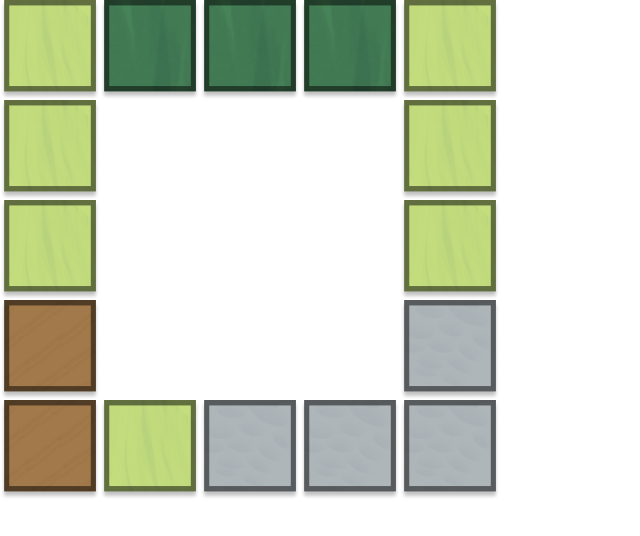
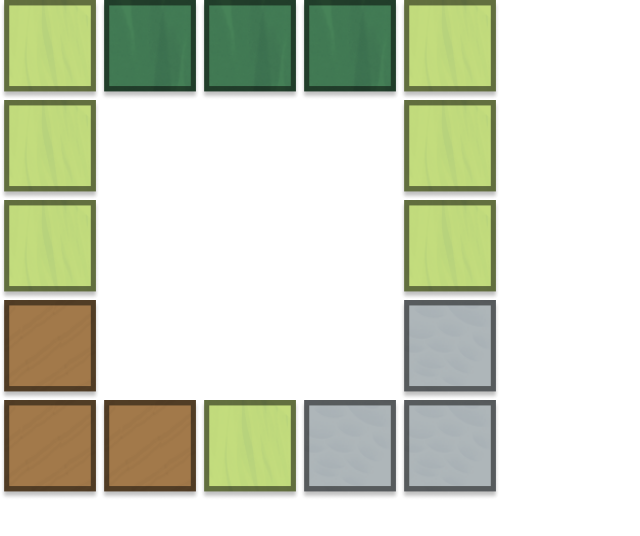
Before and after one commit to heokyunam/NewRegionBoard, a Nuxt app: page / in a window 1280 px wide. Shown: the top 536 px of the page, without its empty margins (0-640 px from the left). Built offline with nearby package versions, Linux system fonts and the light colour scheme.

Commit message:
[리팩터링] composables/map.ts 통합

```diff
--- a/app.vue
+++ b/app.vue
@@ -1,9 +1,7 @@
 <template>
-    <Map :maps="maps"/>
+    <Map />
 </template>
 <script lang='ts' setup>
-    import getMap from '@/composables/map';
-    const { maps } = getMap();
 
     onMounted(() => {
 
--- a/components/map/index.vue
+++ b/components/map/index.vue
@@ -1,22 +1,15 @@
+
 <template>
     <div class="container">
-        <div class="item" :class="tile.className" v-for="tile in maps" :key="tile.id">
+        <div class="item" :class="tile.className" v-for="tile in drawings" :key="tile.id">
             <img v-if="tile.tileType !== 'Empty'" :src="tile.tileImageUrl" />
         </div>
     </div>
 </template>
 <script lang='ts' setup>
-    import { Tile } from '@/composables/tile';
+    import { getMap } from "~/composables/map";
 
-    const { tiles } = defineProps({
-        tiles: {
-            type: Array as PropType<Tile[]>
-        },
-        maps: {
-            type: Array as PropType<(Tile)[]>,
-            required: true
-        }
-    })
+    const { maps, drawings } = getMap();
 </script>
 <style lang='scss'>
     .container {
--- a/composables/map.ts
+++ b/composables/map.ts
@@ -1,14 +1,10 @@
+import { TileType } from "./map.type";
+import tileImageDirt from "@/assets/images/dirt.png";
+import tileImageField from "@/assets/images/field.png";
+import tileImageForest from "@/assets/images/forest.png";
+import tileImageMountain from "@/assets/images/mountain.png";
 
-/*
-4 5  6  7  8
-3          9
-2          10
-1          11
-0 15 14 13 12
-*/
 
-const getMap = () => {
-    const tiles = tileTypes.map(mapTileFunc);
 const tileGrid = [
     4, 5,    6,    7,    8,
     3, null, null, null, 9,
@@ -16,25 +12,48 @@ const getMap = () => {
     1, null, null, null, 11,
     0, 15,   14,   13,   12
 ];
-    const maps = tileGrid.map((tileNo, idx): Tile => {
-        if(tileNo !== null) {
-            return tiles[tileNo];
+
+const tileTypes: TileType[] = [
+    'Dirt', 'Dirt', 'Field', 'Field', 'Field',
+    'Forest', 'Forest', 'Forest', 'Field',
+    'Field', 'Field', 'Mountain', 'Mountain',
+    'Mountain', 'Field', 'Dirt', 'Dirt',
+];
+
+const imageUrls = new Map<TileType, string | null>();
+
+imageUrls.set('Dirt', tileImageDirt);
+imageUrls.set('Field', tileImageField);
+imageUrls.set('Forest', tileImageForest);
+imageUrls.set('Mountain', tileImageMountain);
+imageUrls.set('Empty', null);
+
+export const getMap = () => {
+    const maps = ref<Tile[]>([]);
+    const drawings = ref<Tile[]>([]);
+
+    maps.value = tileTypes.map((tileType, idx) => {
+        const tileImageUrl = imageUrls.get(tileType);
+        return {
+            tileType,
+            tileUnit: 'Empty',
+            id: `${tileType}-${idx}`,
+            tileImageUrl
+        }
+    });
+
+    drawings.value = tileGrid.map((tile, idx) => {
+        if(tile !== null) {
+            return maps.value[tile];
         } else {
             return {
                 tileType: 'Empty',
                 tileUnit: 'Empty',
-                id: `map-${idx}`,
-                x: 0,
-                y: 0,
-                tileImageUrl: '',
-                className: ''
-            };
+                id: `Empty-${idx}`,
+                tileImageUrl: null
+            }
         }
     })
 
-    return {
-        maps
+    return { maps, drawings };
 }
-}
-
-export default getMap;
--- /dev/null
+++ b/composables/map.type.ts
@@ -0,0 +1,10 @@
+
+export declare type TileType = 'Field' | 'Dirt' | 'Forest' | 'Mountain' | 'Empty';
+export declare type TileUnit = 'Empty' | 'Player' | 'Rabbit' | 'Deer' | 'Wolf' | 'Bear';
+
+export interface Tile {
+    tileType: TileType;
+    tileUnit: TileUnit;
+    id: string;
+    tileImageUrl: string | null;
+}
--- a/composables/tile.ts
+++ /dev/null
@@ -1,54 +0,0 @@
-import tileImageDirt from "@/assets/images/dirt.png";
-import tileImageField from "@/assets/images/field.png";
-import tileImageForest from "@/assets/images/forest.png";
-import tileImageMountain from "@/assets/images/mountain.png";
-
-export declare type TileType = 'Field' | 'Dirt' | 'Forest' | 'Mountain' | 'Empty';
-export declare type TileUnit = 'Empty' | 'Player' | 'Rabbit' | 'Deer' | 'Wolf' | 'Bear';
-
-export interface Tile {
-    tileType: TileType;
-    tileUnit: TileUnit;
-    x: number;
-    y: number;
-    id: string;
-    tileImageUrl: string;
-    className: string;
-}
-
-export const tileTypes: TileType[] = [
-    'Dirt', 'Dirt', 'Field', 'Field', 'Field',
-    'Forest', 'Forest', 'Forest', 'Field',
-    'Field', 'Field', 'Mountain', 'Mountain',
-    'Mountain', 'Mountain', 'Field', 'Dirt',
-];
-
-export const mapTileFunc = (tileType: TileType, idx: number): Tile => {
-    const x = (idx < 5)? 0:
-                (idx < 9)? idx - 5:
-                (idx < 13)? 4:
-                16 - idx;
-    const y = (idx < 5)? idx:
-                (idx < 9)? 4:
-                (idx < 13)? 12 - idx:
-                0;
-    const tileImageUrl = (tileType === "Dirt")? tileImageDirt:
-                            (tileType === "Field")? tileImageField:
-                            (tileType === "Forest")? tileImageForest:
-                            (tileType === "Mountain")? tileImageMountain:
-                            "";
-
-    const className = `left-${x*24} top-${y*24}`;
-
-    return {
-        tileType,
-        tileUnit: 'Empty',
-        x,
-        y,
-        id: `${x}-${y}`,
-        tileImageUrl,
-        className
-    }
-}
-
-export const tiles: Tile[] = tileTypes.map(mapTileFunc);
```
Also changed, not shown: 1 other file (tests, documents, lock files or other folders). Lines whose indentation alone changed are shown as unchanged.
